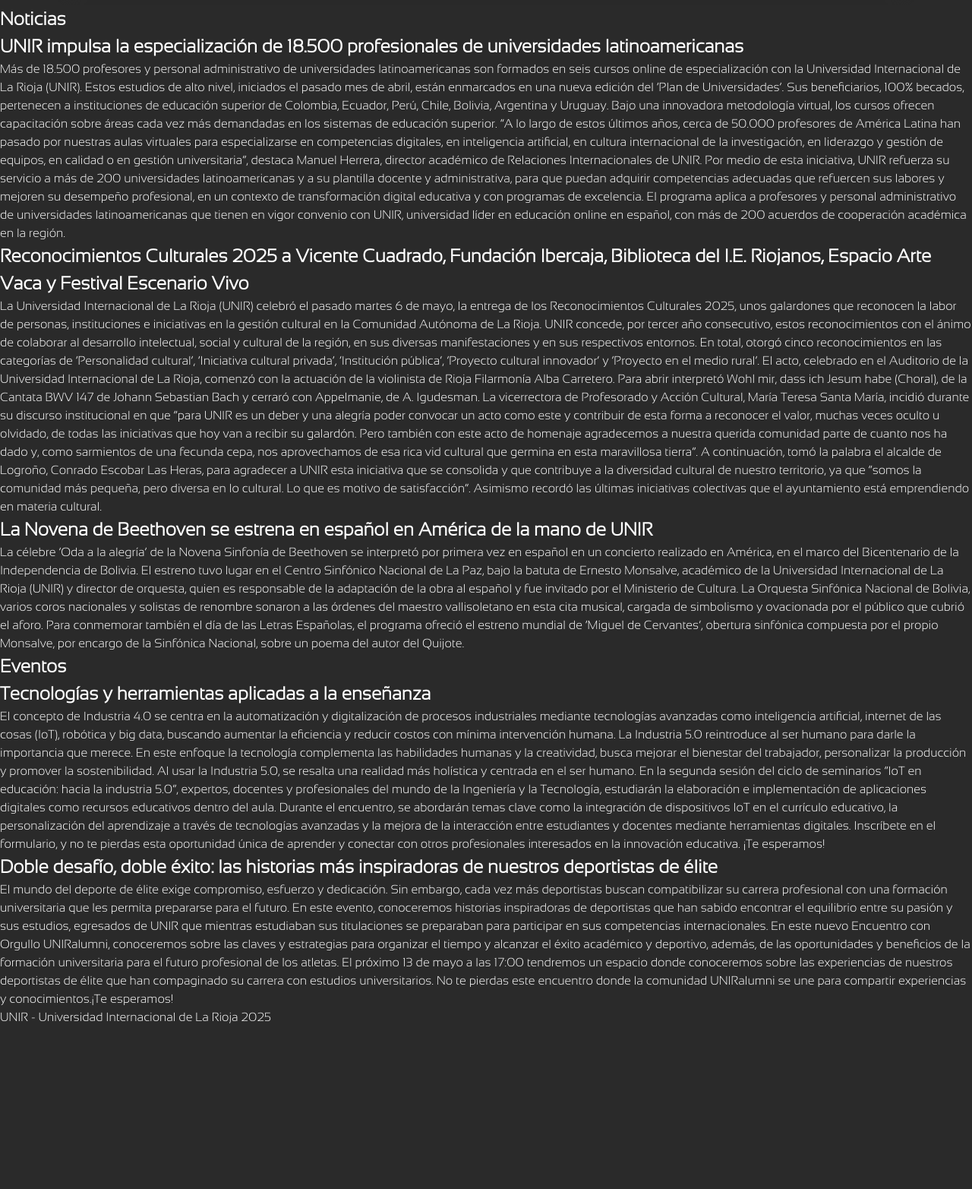
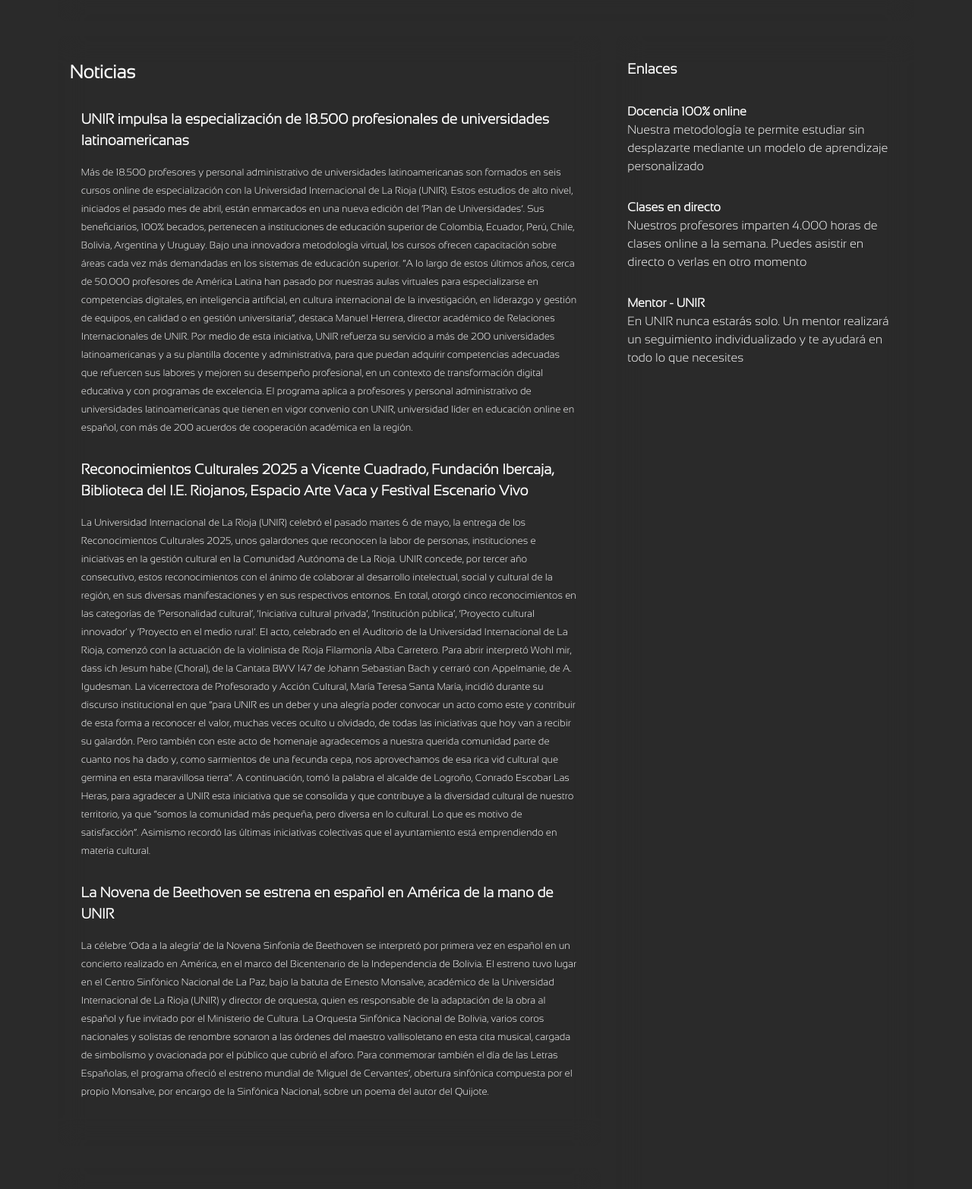
Before and after one commit to xmontiel/ACTIVIDAD-GRUPAL-WEB-RESPONSIVE, a plain HTML site: page index.html in a window 1280 px wide. Shown: the part 345-1910 px from the top of the page at 76% size. Before the commit the page ends 1752 px from the top, so only its background shows below. Drawn offline with Linux system fonts and the light colour scheme.

Commit message:
refactor: update main

```diff
--- a/index.html
+++ b/index.html
@@ -25,18 +25,15 @@
     <!-- STYLES -->
     <link rel="stylesheet" href="src/css/header.css" />
     <link rel="stylesheet" href="src/css/index.css" />
-    <link rel="stylesheet" href="src/css/nav.css">
-
+    <link rel="stylesheet" href="src/css/main.css" />
+    <link rel="stylesheet" href="src/css/nav.css" />
+    <link rel="stylesheet" href="src/css/aside.css" />
   </head>
-  <body>
+  <body class="wrapper">
     <!-- HEADER -->
     <header>
       <section class="header">
-        <img
-          width="130"
-          src="./src/assets/img/logo.png"
-          alt="Logo principal"
-          title="Logo principal" />
+        <img width="130" src="./src/assets/img/logo.png" alt="Logo principal" title="Logo principal" />
         <h1 aria-describedby="Título de citación principal">
           <span>UNIVERSIDAD</span>
           <span>&nbsp;INTERNACIONAL</span>
@@ -46,15 +43,15 @@
     </header>
 
     <!-- NAV -->
-    <nav class="nav filter wrapper">
+    <nav class="nav filter">
       <div class="h_centered expand gap5">
         <a href="./index.html" class="nav__logo v_centered hover1">INICIO</a>
 
         <div class="v_centered gap5">
           <ul class="nav__list">
-              <li><a href="./formulario.html" class="anchor">Contacto</a></li>
-              <li><a href="./areas.html" class="anchor">Areas de actuación</a></li>
-              <li><a href="./quienes.html" class="anchor">Quienes somos</a></li>
+            <li class="hover1"><a href="./formulario.html" class="anchor">Contacto</a></li>
+            <li class="hover1"><a href="./areas.html" class="anchor">Areas de actuación</a></li>
+            <li class="hover1"><a href="./quienes.html" class="anchor">Quienes somos</a></li>
           </ul>
           <button class="btn__secondary hover1">Soy Btn Secondary</button>
         </div>
@@ -65,57 +62,91 @@
 
     <!-- MAIN -->
     <main>
-      <section class="main">
-        <h1>Noticias</h1>
+      <section class="main filter padding">
+        <h2>Noticias</h2>
+        <article class="margin">
+          <h3>UNIR impulsa la especialización de 18.500 profesionales de universidades latinoamericanas</h3>
+          <a
+            >Más de 18.500 profesores y personal administrativo de universidades latinoamericanas son formados en seis cursos online de especialización con la Universidad Internacional de La Rioja (UNIR). Estos estudios de alto nivel, iniciados el pasado mes de abril, están enmarcados en una nueva edición del ‘Plan de Universidades’. Sus
+            beneficiarios, 100% becados, pertenecen a instituciones de educación superior de Colombia, Ecuador, Perú, Chile, Bolivia, Argentina y Uruguay. Bajo una innovadora metodología virtual, los cursos ofrecen capacitación sobre áreas cada vez más demandadas en los sistemas de educación superior. “A lo largo de estos últimos años, cerca de
+            50.000 profesores de América Latina han pasado por nuestras aulas virtuales para especializarse en competencias digitales, en inteligencia artificial, en cultura internacional de la investigación, en liderazgo y gestión de equipos, en calidad o en gestión universitaria”, destaca Manuel Herrera, director académico de Relaciones
+            Internacionales de UNIR. Por medio de esta iniciativa, UNIR refuerza su servicio a más de 200 universidades latinoamericanas y a su plantilla docente y administrativa, para que puedan adquirir competencias adecuadas que refuercen sus labores y mejoren su desempeño profesional, en un contexto de transformación digital educativa y con
+            programas de excelencia. El programa aplica a profesores y personal administrativo de universidades latinoamericanas que tienen en vigor convenio con UNIR, universidad líder en educación online en español, con más de 200 acuerdos de cooperación académica en la región.</a
+          >
+        </article>
+
+        <article class="margin">
+          <h3>Reconocimientos Culturales 2025 a Vicente Cuadrado, Fundación Ibercaja, Biblioteca del I.E. Riojanos, Espacio Arte Vaca y Festival Escenario Vivo</h3>
+          <a
+            >La Universidad Internacional de La Rioja (UNIR) celebró el pasado martes 6 de mayo, la entrega de los Reconocimientos Culturales 2025, unos galardones que reconocen la labor de personas, instituciones e iniciativas en la gestión cultural en la Comunidad Autónoma de La Rioja. UNIR concede, por tercer año consecutivo, estos
+            reconocimientos con el ánimo de colaborar al desarrollo intelectual, social y cultural de la región, en sus diversas manifestaciones y en sus respectivos entornos. En total, otorgó cinco reconocimientos en las categorías de ‘Personalidad cultural’, ‘Iniciativa cultural privada’, ‘Institución pública’, ‘Proyecto cultural innovador’ y
+            ‘Proyecto en el medio rural’. El acto, celebrado en el Auditorio de la Universidad Internacional de La Rioja, comenzó con la actuación de la violinista de Rioja Filarmonía Alba Carretero. Para abrir interpretó Wohl mir, dass ich Jesum habe (Choral), de la Cantata BWV 147 de Johann Sebastian Bach y cerraró con Appelmanie, de A.
+            Igudesman. La vicerrectora de Profesorado y Acción Cultural, María Teresa Santa María, incidió durante su discurso institucional en que “para UNIR es un deber y una alegría poder convocar un acto como este y contribuir de esta forma a reconocer el valor, muchas veces oculto u olvidado, de todas las iniciativas que hoy van a recibir su
+            galardón. Pero también con este acto de homenaje agradecemos a nuestra querida comunidad parte de cuanto nos ha dado y, como sarmientos de una fecunda cepa, nos aprovechamos de esa rica vid cultural que germina en esta maravillosa tierra”. A continuación, tomó la palabra el alcalde de Logroño, Conrado Escobar Las Heras, para agradecer a
+            UNIR esta iniciativa que se consolida y que contribuye a la diversidad cultural de nuestro territorio, ya que “somos la comunidad más pequeña, pero diversa en lo cultural. Lo que es motivo de satisfacción”. Asimismo recordó las últimas iniciativas colectivas que el ayuntamiento está emprendiendo en materia cultural.</a
+          >
+        </article>
+
+        <article class="margin">
+          <h3>La Novena de Beethoven se estrena en español en América de la mano de UNIR</h3>
+          <a
+            >La célebre ‘Oda a la alegría’ de la Novena Sinfonía de Beethoven se interpretó por primera vez en español en un concierto realizado en América, en el marco del Bicentenario de la Independencia de Bolivia. El estreno tuvo lugar en el Centro Sinfónico Nacional de La Paz, bajo la batuta de Ernesto Monsalve, académico de la Universidad
+            Internacional de La Rioja (UNIR) y director de orquesta, quien es responsable de la adaptación de la obra al español y fue invitado por el Ministerio de Cultura. La Orquesta Sinfónica Nacional de Bolivia, varios coros nacionales y solistas de renombre sonaron a las órdenes del maestro vallisoletano en esta cita musical, cargada de
+            simbolismo y ovacionada por el público que cubrió el aforo. Para conmemorar también el día de las Letras Españolas, el programa ofreció el estreno mundial de ‘Miguel de Cervantes’, obertura sinfónica compuesta por el propio Monsalve, por encargo de la Sinfónica Nacional, sobre un poema del autor del Quijote.</a
+          >
+        </article>
       </section>
-          <h2>UNIR impulsa la especialización de 18.500 profesionales de universidades latinoamericanas</h2>
-            <a>Más de 18.500 profesores y personal administrativo de universidades latinoamericanas son formados en seis cursos online de especialización con la Universidad Internacional de La Rioja (UNIR).
-                Estos estudios de alto nivel, iniciados el pasado mes de abril, están enmarcados en una nueva edición del ‘Plan de Universidades’. Sus beneficiarios, 100% becados, pertenecen a instituciones de educación superior de Colombia, Ecuador, Perú, Chile, Bolivia, Argentina y Uruguay.
-                Bajo una innovadora metodología virtual, los cursos ofrecen capacitación sobre áreas cada vez más demandadas en los sistemas de educación superior. “A lo largo de estos últimos años, cerca de 50.000 profesores de América Latina han pasado por nuestras aulas virtuales para especializarse en competencias digitales, en inteligencia artificial, en cultura internacional de la investigación, en liderazgo y gestión de equipos, en calidad o en gestión universitaria”, destaca Manuel Herrera, director académico de Relaciones Internacionales de UNIR.
-                Por medio de esta iniciativa, UNIR refuerza su servicio a más de 200 universidades latinoamericanas y a su plantilla docente y administrativa, para que puedan adquirir competencias adecuadas que refuercen sus labores y mejoren su desempeño profesional, en un contexto de transformación digital educativa y con programas de excelencia.
-                El programa aplica a profesores y personal administrativo de universidades latinoamericanas que tienen en vigor convenio con UNIR, universidad líder en educación online en español, con más de 200 acuerdos de cooperación académica en la región.</a>
-        <h2>Reconocimientos Culturales 2025 a Vicente Cuadrado, Fundación Ibercaja, Biblioteca del I.E. Riojanos, Espacio Arte Vaca y Festival Escenario Vivo</h2>
-        <a>La Universidad Internacional de La Rioja (UNIR) celebró el pasado martes 6 de mayo, la entrega de los Reconocimientos Culturales 2025, unos galardones que reconocen la labor de personas, instituciones e iniciativas en la gestión cultural en la Comunidad Autónoma de La Rioja.
-            UNIR concede, por tercer año consecutivo, estos reconocimientos con el ánimo de colaborar al desarrollo intelectual, social y cultural de la región, en sus diversas manifestaciones y en sus respectivos entornos. En total, otorgó cinco reconocimientos en las categorías de ‘Personalidad cultural’, ‘Iniciativa cultural privada’, ‘Institución pública’, ‘Proyecto cultural innovador’ y ‘Proyecto en el medio rural’.
-            El acto, celebrado en el Auditorio de la Universidad Internacional de La Rioja, comenzó con la actuación de la violinista de Rioja Filarmonía Alba Carretero. Para abrir interpretó Wohl mir, dass ich Jesum habe (Choral), de la Cantata BWV 147 de Johann Sebastian Bach y cerraró con Appelmanie, de A. Igudesman.
-            La vicerrectora de Profesorado y Acción Cultural, María Teresa Santa María, incidió durante su discurso institucional en que “para UNIR es un deber y una alegría poder convocar un acto como este y contribuir de esta forma a reconocer el valor, muchas veces oculto u olvidado, de todas las iniciativas que hoy van a recibir su galardón. Pero también con este acto de homenaje agradecemos a nuestra querida comunidad parte de cuanto nos ha dado y, como sarmientos de una fecunda cepa, nos aprovechamos de esa rica vid cultural que germina en esta maravillosa tierra”.
-            A continuación, tomó la palabra el alcalde de Logroño, Conrado Escobar Las Heras, para agradecer a UNIR esta iniciativa que se consolida y que contribuye a la diversidad cultural de nuestro territorio, ya que “somos la comunidad más pequeña, pero diversa en lo cultural. Lo que es motivo de satisfacción”. Asimismo recordó las últimas iniciativas colectivas que el ayuntamiento está emprendiendo en materia cultural.</a>
-        <h2>La Novena de Beethoven se estrena en español en América de la mano de UNIR</h2>
-        <a>La célebre ‘Oda a la alegría’ de la Novena Sinfonía de Beethoven se interpretó por primera vez en español en un concierto realizado en América, en el marco del Bicentenario de la Independencia de Bolivia.
-            El estreno tuvo lugar en el Centro Sinfónico Nacional de La Paz, bajo la batuta de Ernesto Monsalve, académico de la Universidad Internacional de La Rioja (UNIR) y director de orquesta, quien es responsable de la adaptación de la obra al español y fue invitado por el Ministerio de Cultura. La Orquesta Sinfónica Nacional de Bolivia, varios coros nacionales y solistas de renombre sonaron a las órdenes del maestro vallisoletano en esta cita musical, cargada de simbolismo y ovacionada por el público que cubrió el aforo.
-            Para conmemorar también el día de las Letras Españolas, el programa ofreció el estreno mundial de ‘Miguel de Cervantes’, obertura sinfónica compuesta por el propio Monsalve, por encargo de la Sinfónica Nacional, sobre un poema del autor del Quijote.</a>
-      <section class="main">
-        <h1>Eventos</h1>
+
+      <section class="main filter padding margin__top">
+        <h2>Eventos</h2>
+        <article class="margin">
+          <h3>Tecnologías y herramientas aplicadas a la enseñanza</h3>
+          <a
+            >El concepto de Industria 4.0 se centra en la automatización y digitalización de procesos industriales mediante tecnologías avanzadas como inteligencia artificial, internet de las cosas (IoT), robótica y big data, buscando aumentar la eficiencia y reducir costos con mínima intervención humana. La Industria 5.0 reintroduce al ser humano
+            para darle la importancia que merece. En este enfoque la tecnología complementa las habilidades humanas y la creatividad, busca mejorar el bienestar del trabajador, personalizar la producción y promover la sostenibilidad. Al usar la Industria 5.0, se resalta una realidad más holística y centrada en el ser humano. En la segunda sesión
+            del ciclo de seminarios “IoT en educación: hacia la industria 5.0”, expertos, docentes y profesionales del mundo de la Ingeniería y la Tecnología, estudiarán la elaboración e implementación de aplicaciones digitales como recursos educativos dentro del aula. Durante el encuentro, se abordarán temas clave como la integración de
+            dispositivos IoT en el currículo educativo, la personalización del aprendizaje a través de tecnologías avanzadas y la mejora de la interacción entre estudiantes y docentes mediante herramientas digitales. Inscríbete en el formulario, y no te pierdas esta oportunidad única de aprender y conectar con otros profesionales interesados en la
+            innovación educativa. ¡Te esperamos!</a
+          >
+        </article>
+
+        <article class="margin">
+          <h3>Doble desafío, doble éxito: las historias más inspiradoras de nuestros deportistas de élite</h3>
+          <a
+            >El mundo del deporte de élite exige compromiso, esfuerzo y dedicación. Sin embargo, cada vez más deportistas buscan compatibilizar su carrera profesional con una formación universitaria que les permita prepararse para el futuro. En este evento, conoceremos historias inspiradoras de deportistas que han sabido encontrar el equilibrio
+            entre su pasión y sus estudios, egresados de UNIR que mientras estudiaban sus titulaciones se preparaban para participar en sus competencias internacionales. En este nuevo Encuentro con Orgullo UNIRalumni, conoceremos sobre las claves y estrategias para organizar el tiempo y alcanzar el éxito académico y deportivo, además, de las
+            oportunidades y beneficios de la formación universitaria para el futuro profesional de los atletas. El próximo 13 de mayo a las 17:00 tendremos un espacio donde conoceremos sobre las experiencias de nuestros deportistas de élite que han compaginado su carrera con estudios universitarios. No te pierdas este encuentro donde la comunidad
+            UNIRalumni se une para compartir experiencias y conocimientos.¡Te esperamos!</a
+          >
+        </article>
       </section>
-          <h2>Tecnologías y herramientas aplicadas a la enseñanza</h2>
-            <a>El concepto de Industria 4.0 se centra en la automatización y digitalización de procesos industriales mediante tecnologías avanzadas como inteligencia artificial, internet de las cosas (IoT), robótica y big data, buscando aumentar la eficiencia y reducir costos con mínima intervención humana. La Industria 5.0 reintroduce al ser humano para darle la importancia que merece.
-                En este enfoque la tecnología complementa las habilidades humanas y la creatividad, busca mejorar el bienestar del trabajador, personalizar la producción y promover la sostenibilidad. Al usar la Industria 5.0, se resalta una realidad más holística y centrada en el ser humano.
-                En la segunda sesión del ciclo de seminarios “IoT en educación: hacia la industria 5.0”, expertos, docentes y profesionales del mundo de la Ingeniería y la Tecnología, estudiarán la elaboración e implementación de aplicaciones digitales como recursos educativos dentro del aula.
-                Durante el encuentro, se abordarán temas clave como la integración de dispositivos IoT en el currículo educativo, la personalización del aprendizaje a través de tecnologías avanzadas y la mejora de la interacción entre estudiantes y docentes mediante herramientas digitales.
-                Inscríbete en el formulario, y no te pierdas esta oportunidad única de aprender y conectar con otros profesionales interesados en la innovación educativa.
-                ¡Te esperamos!</a>
-          <h2>Doble desafío, doble éxito: las historias más inspiradoras de nuestros deportistas de élite</h2>
-            <a>El mundo del deporte de élite exige compromiso, esfuerzo y dedicación. Sin embargo, cada vez más deportistas buscan compatibilizar su carrera profesional con una formación universitaria que les permita prepararse para el futuro. En este evento, conoceremos historias inspiradoras de deportistas que han sabido encontrar el equilibrio entre su pasión y sus estudios, egresados de UNIR que mientras estudiaban sus titulaciones se preparaban para participar en sus competencias internacionales.
-                En este nuevo Encuentro con Orgullo UNIRalumni, conoceremos sobre las claves y estrategias para organizar el tiempo y alcanzar el éxito académico y deportivo, además, de las oportunidades y beneficios de la formación universitaria para el futuro profesional de los atletas. El próximo 13 de mayo a las 17:00 tendremos un espacio donde conoceremos sobre las experiencias de nuestros deportistas de élite que han compaginado su carrera con estudios universitarios.
-                No te pierdas este encuentro donde la comunidad UNIRalumni se une para compartir experiencias y conocimientos.¡Te esperamos!</a>
     </main>
 
     <!-- ASIDE -->
     <aside>
-      <div class="aside">
-        <h1>Docencia 100% online</h1>
+      <div class="aside filter padding">
+        <h3>Enlaces</h3>
+        <div class="margin__top">
+          <h4>Docencia 100% online</h4>
           <a>Nuestra metodología te permite estudiar sin desplazarte mediante un modelo de aprendizaje personalizado</a>
-        <h1>Clases en directo</h1>
+        </div>
+
+        <div class="margin__top">
+          <h4>Clases en directo</h4>
           <a>Nuestros profesores imparten 4.000 horas de clases online a la semana. Puedes asistir en directo o verlas en otro momento</a>
-        <h1>Mentor - UNIR</h1>
+        </div>
+
+        <div class="margin__top">
+          <h4>Mentor - UNIR</h4>
           <a>En UNIR nunca estarás solo. Un mentor realizará un seguimiento individualizado y te ayudará en todo lo que necesites</a>
+        </div>
       </div>
     </aside>
 
     <!-- FOOTER -->
     <footer>
-      <section class="footer">
-        <a>UNIR - Universidad Internacional de La Rioja 2025</a>
+      <section class="footer filter padding h_centered">
+        <a>UNIR &ndash; Universidad Internacional de La Rioja 2025&reg;</a>
       </section>
     </footer>
 
--- /dev/null
+++ b/src/css/aside.css
@@ -0,0 +1,4 @@
+.aside {
+  width: 100%;
+  height: 100%;
+}
--- a/src/css/index.css
+++ b/src/css/index.css
@@ -56,7 +56,7 @@
 
 .wrapper {
   width: 88%;
-  max-width: 1216px;
+  max-width: 76rem;
   margin-left: auto;
   margin-right: auto;
 }
@@ -69,6 +69,18 @@
   -moz-border-radius: .625rem;
   -ms-border-radius: .625rem;
   -o-border-radius: .625rem;
+}
+
+.padding {
+  padding: 1.875rem 0.9375rem;
+}
+
+.margin {
+  margin: 1.875rem 0.9375rem;
+}
+
+.margin__top {
+  margin-top: 1.875rem;
 }
 
 .v_centered {
@@ -120,7 +132,7 @@
     'main   main   main'
     'aside  aside  aside'
     'footer footer footer';
-  grid-template-rows: 336px 48px auto 80px 80px;
+  grid-template-rows: 21rem 3rem auto 5rem 5rem;
 
   font-size: 100%;
   background-color: var(--color-gray);
@@ -165,17 +177,6 @@
   grid-area: header;
 }
 
-.main {
-  display: flex;
-}
-
-.header {
-  padding: 10px 15px;
-  display: flex;
-  flex-flow: column;
-  align-items: center;
-}
-
 nav {
   grid-area: nav;
 }
@@ -192,26 +193,39 @@
   grid-area: footer;
 }
 
+section[class="main filter padding"] article h3 {
+  padding-bottom: .625rem;
+}
+
+section[class="main filter padding"] article a {
+  font-size: medium;
+}
+
 /****************************************** PC ******************************************/
 @media (width >= 64rem) {
   body {
     grid-template-areas:
       'header header header'
       'nav    nav    nav'
-      'main   main   main'
+      'main   main   aside'
       'footer footer footer';
-    grid-template-rows: 240px 112px auto 80px;
-  }
-
-  aside {
-    display: none;
+    grid-template-rows: 15rem 7rem auto 5rem;
+    gap: 1.25rem;
   }
 
   .header h1[aria-describedby='Título de citación principal'] {
     flex-direction: row;
 
-    padding: 14px 15px;
+    padding: .875rem .9375rem;
 
-    font-size: 40px;
+    font-size: 2.5rem;
+  }
+
+  section[class="main filter padding"] article h3 {
+    padding-bottom: .9375rem;
+  }
+
+  section[class="main filter padding"] article a {
+    font-size: small;
   }
 }
--- /dev/null
+++ b/src/css/main.css
@@ -0,0 +1,7 @@
+.main {
+  width: 100%;
+}
+
+.container {
+  margin: 30px;
+}
```
Also changed, not shown: src/css/header.css (+7 -0 lines), src/css/nav.css (+5 -5 lines). Lines whose indentation alone changed are shown as unchanged.
